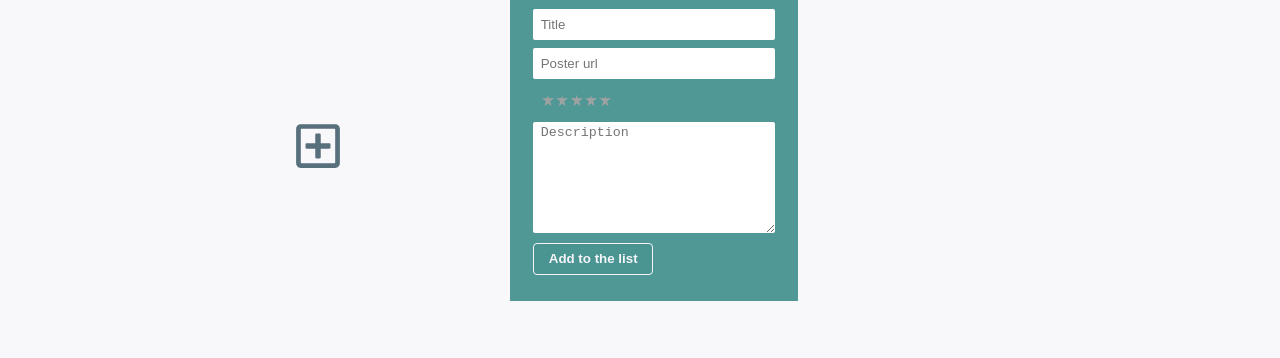
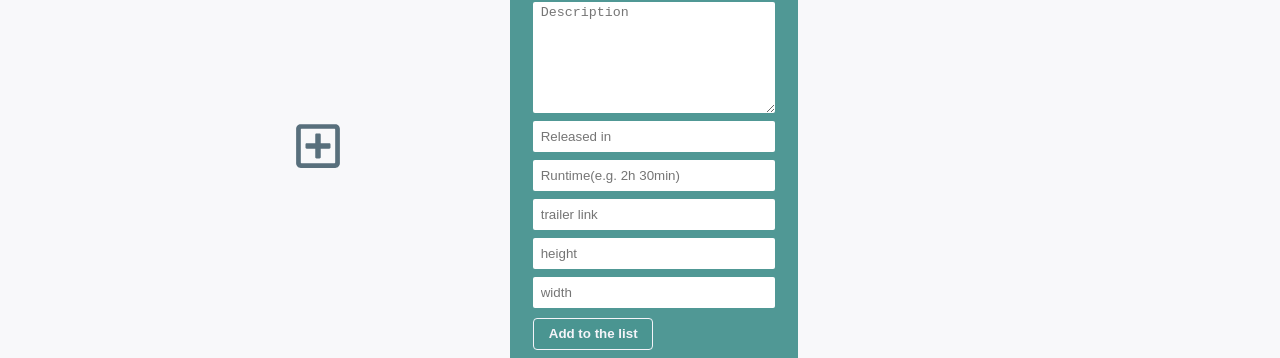
Before and after one commit to melek16/Movie-App, a React (Create React App) app: page / in a window 1280 px wide. Both pictures are taken after a click on the element 317 px from the left and 1684 px from the top of the page. Shown: the part 1539-1897 px from the top of the page. Built offline with nearby package versions, Linux system fonts and the light colour scheme.

Commit message:
added input fields to AddMovieCard

```diff
--- a/src/App.css
+++ b/src/App.css
@@ -309,7 +309,7 @@ body{
   z-index: 10;
   left: 50%;
   margin-left: -130px;
-  top:50%;
+  top:35%;
   margin-top: -125px;
 }
 #AddMovieCard ::selection{
--- a/src/Components/AddMovieCard.js
+++ b/src/Components/AddMovieCard.js
@@ -13,13 +13,14 @@ const check=(obj,rating)=>{
     }
     return test && rating
 }
-const AddMovieCard = (props) => {
+const AddMovieCard = () => {
     const newRating = useSelector(state => state.reducer.newRating)
     const newHover = useSelector(state => state.reducer.newHover)
     const newMovie = useSelector(state => state.reducer.newMovie)
     let dispatch=useDispatch()
 const Submit=(e)=>{
         e.preventDefault()
+        console.log(newMovie)
         if(check(newMovie,newRating)){
             dispatch(handleSubmit({...newMovie,rating:newRating/2}))
         }
@@ -29,11 +30,17 @@ const Submit=(e)=>{
         <div id="AddMovieCard">
             <span id="x" onClick={()=>dispatch(handleX())}>X</span>
             <form onSubmit={e=>Submit(e)}>
+
                 <input type="text" placeholder="Title" value={newMovie.title} onChange={(e)=>dispatch(handleNewMovieChange({...newMovie,title:e.target.value}))} />
                 <input type="text" placeholder="Poster url" value={newMovie.posterURL} onChange={(e)=>dispatch(handleNewMovieChange({...newMovie,posterURL:e.target.value}))}/>
                 <div><StarRating add={true} rating={newRating} hover={newHover} handleRating={i=>dispatch(handleNewRating(i))} handleHover={i=>dispatch(handleNewHover(i))}/></div>
+                <textarea type="text" placeholder="Description" rows='7' value={newMovie.description} onChange={(e)=>dispatch(handleNewMovieChange({...newMovie,description:e.target.value}))}/>
 
-                <textarea type="text" placeholder="Description" rows='7' value={newMovie.description} onChange={(e)=>dispatch(handleNewMovieChange({...newMovie,description:e.target.value}))}/>
+                <input type="number" placeholder="Released in" min="1878" max={new Date().getFullYear()} value={newMovie.released} onChange={(e)=>dispatch(handleNewMovieChange({...newMovie,released:e.target.value}))}/>
+                <input type="text" placeholder="Runtime(e.g. 2h 30min)" pattern="\d*h \d*min" value={newMovie.runtime} onChange={(e)=>dispatch(handleNewMovieChange({...newMovie,runtime:e.target.value}))}/>
+                <input type="text" placeholder="trailer link" value={newMovie.trailer} onChange={(e)=>dispatch(handleNewMovieChange({...newMovie,trailer:e.target.value}))}/>
+                <input type="number" placeholder="height" value={newMovie.height} onChange={(e)=>dispatch(handleNewMovieChange({...newMovie,height:e.target.value}))}/>
+                <input type="number" placeholder="width" value={newMovie.width} onChange={(e)=>dispatch(handleNewMovieChange({...newMovie,width:e.target.value}))}/>
                 <button type="submit" id="submitNewMovie">Add to the list</button>
             </form>
         </div>
--- a/src/Components/MovieList.js
+++ b/src/Components/MovieList.js
@@ -13,7 +13,7 @@ const MovieList = () => {
     const dispatch = useDispatch()
     const showAddMovie=()=>{
 
-            dispatch(handleNewMovieChange({title:"",description:"",posterURL:""}));
+            dispatch(handleNewMovieChange({title:"",description:"",posterURL:"",trailer:"",width:"",height:"",released:"",runtime:""}));
             dispatch(handleNewRating(0));
             dispatch(handleNewHover(0));
             dispatch(handleX())
--- a/src/reducers/counterSlice.js
+++ b/src/reducers/counterSlice.js
@@ -9,8 +9,7 @@ const initialState = {
   search:"",
   showAddMovie:false,
   listOfMovies:movies,
-  newMovie:{title:"",description:"",posterURL:""},
-
+  newMovie:{title:"",description:"",posterURL:"",trailer:"",width:"",height:"",released:"",runtime:""}
 }
 
 export const counterSlice = createSlice({
```
